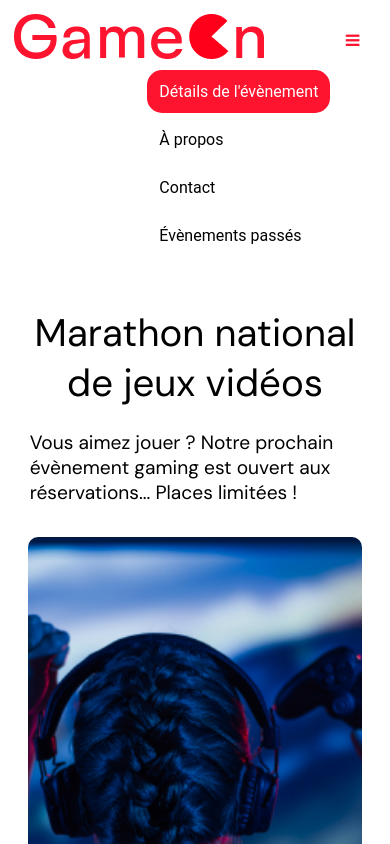
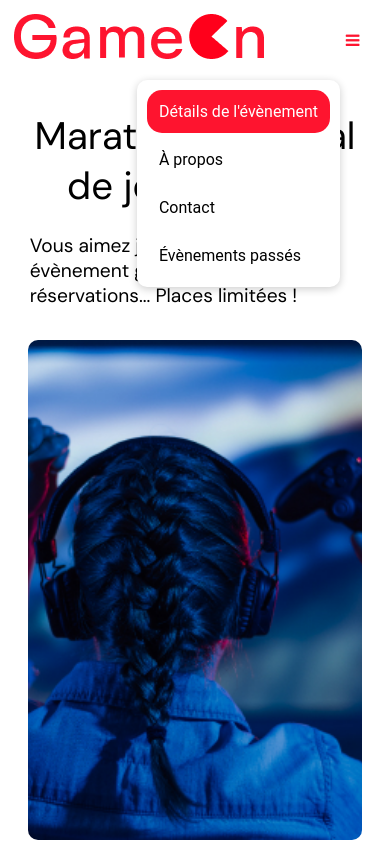
Before and after one commit to cordellier/GameOn, a plain HTML site: page index.html in a window 390 px wide. Both pictures are taken after a click on the element 195 px from the left and 40 px from the top of the page. Shown: the top 844 px of the page. Drawn offline with Linux system fonts and the light colour scheme.

Commit message:
Résolution topnav responsive
Conception d'une topnav responsive avec une animation simple, basée sur des préférences personnelles, en l'absence d'une maquette graphique détaillée pour les plus petits écrans.

```diff
--- a/css/modal.css
+++ b/css/modal.css
@@ -42,6 +42,7 @@ img {
   overflow: hidden;
   margin: 3.5%;
 }
+
 
 .header-logo {
   float: left;
@@ -522,13 +523,31 @@ footer {
   }
 
   .list {
-    padding: 0rem 3.2rem;
+    background-color: white;
+    flex-direction: column;
+    position: absolute;
+    top: 80px;
+    right: -10px;
+    text-align: left;
+    padding: 5px;
+    gap: 0;
+    border-radius: 10px;
+    box-shadow: 0 2px 8px 0 rgba(0, 0, 0, 0.2);
+    background-color: var(--light);
+    transition: all .1s ease-in-out;
   }
 
   .topnav.responsive a {
     float: none;
     display: block;
     text-align: left;
+  }
+
+  .topnav.responsive .list {
+    display: block;
+    position: fixed;
+    right: 50px;
+    z-index: 9999;
   }
 
   .hero-section {
--- a/index.html
+++ b/index.html
@@ -26,15 +26,14 @@
     </div>
     <div class="main-navbar">
       <nav class="list">
-        <a href="#" class="active"><span>Détails de l'évènement</span></a>
-        <a href="#"><span>À propos</span></a>
-        <a href="#"><span>Contact</span></a>
-        <a href="#"><span>Évènements passés</span></a>
+        <div class="apparence">
+          <a href="#" class="active"><span>Détails de l'évènement</span></a>
+          <a href="#"><span>À propos</span></a>
+          <a href="#"><span>Contact</span></a>
+          <a href="#"><span>Évènements passés</span></a>
+        </div>
       </nav>
-      <a href="javascript:void(0);" class="icon" onclick="editNav()">
-
-        <i class="fa fa-bars"></i>
-      </a>
+      <a href="javascript:void(0);" class="icon"><i class="fa fa-bars"></i></a>
     </div>
   </header>
   </div>
```
